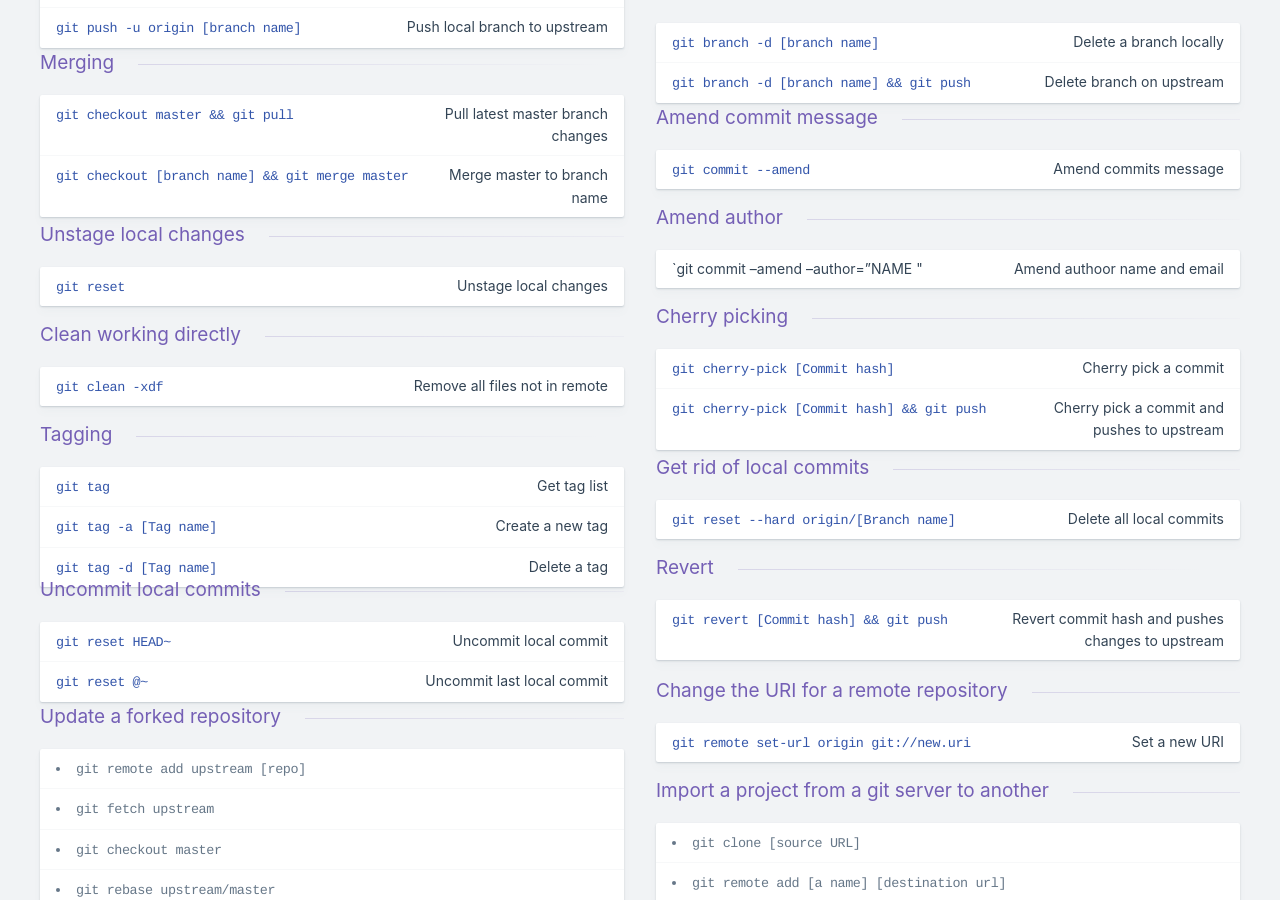
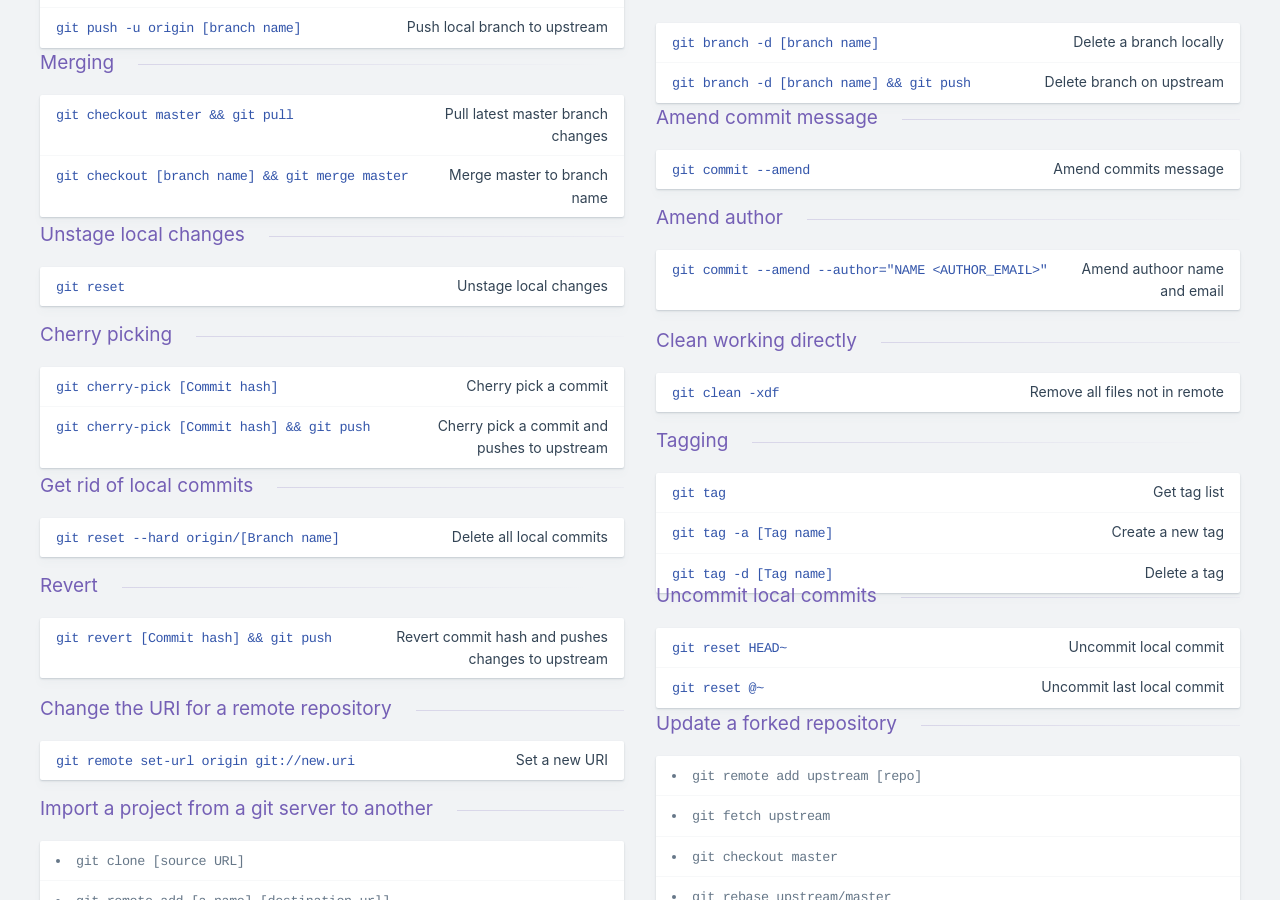
Before and after one commit to kasramp/cheat-sheet-factory, a Jekyll site: the page built from version_control/git.md, in a window 1280 px wide and 900 px high, scrolled down 615 px. Built offline with Jekyll 4.4.1, drawn with Linux system fonts in a browser that asks for light colours.

Commit message:
Fix typo

```diff
--- a/version_control/git.md
+++ b/version_control/git.md
@@ -64,7 +64,7 @@ intro: |
 
 ### Amend author
 
-| `git commit --amend --author="NAME <AUTHOR_EMAIL>" | Amend authoor name and email |
+| `git commit --amend --author="NAME <AUTHOR_EMAIL>"` | Amend authoor name and email |
 
 ### Unstage local changes
 
```
Also changed, not shown: other parts of version_control/git.md (+1 -1 lines).
